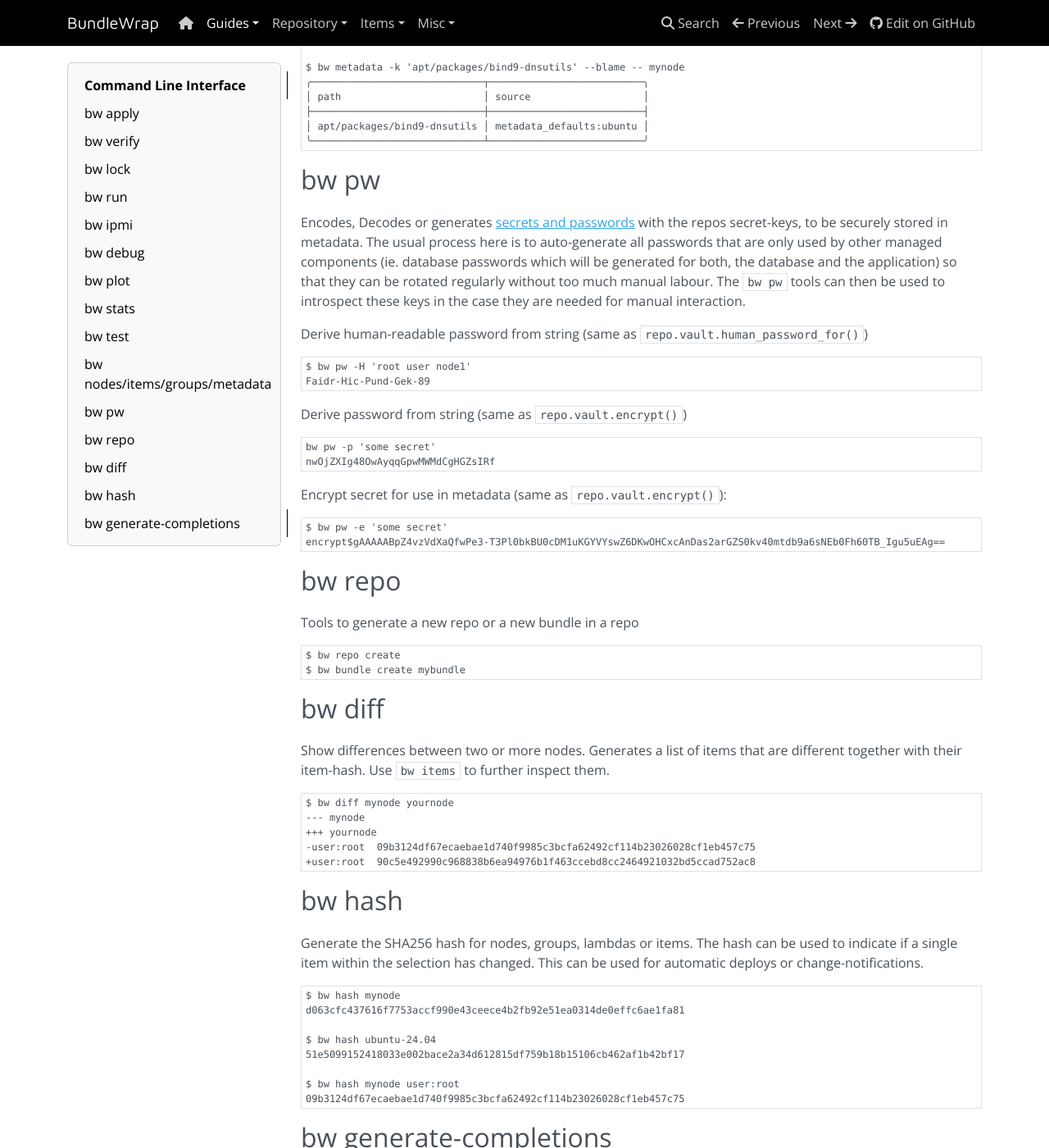
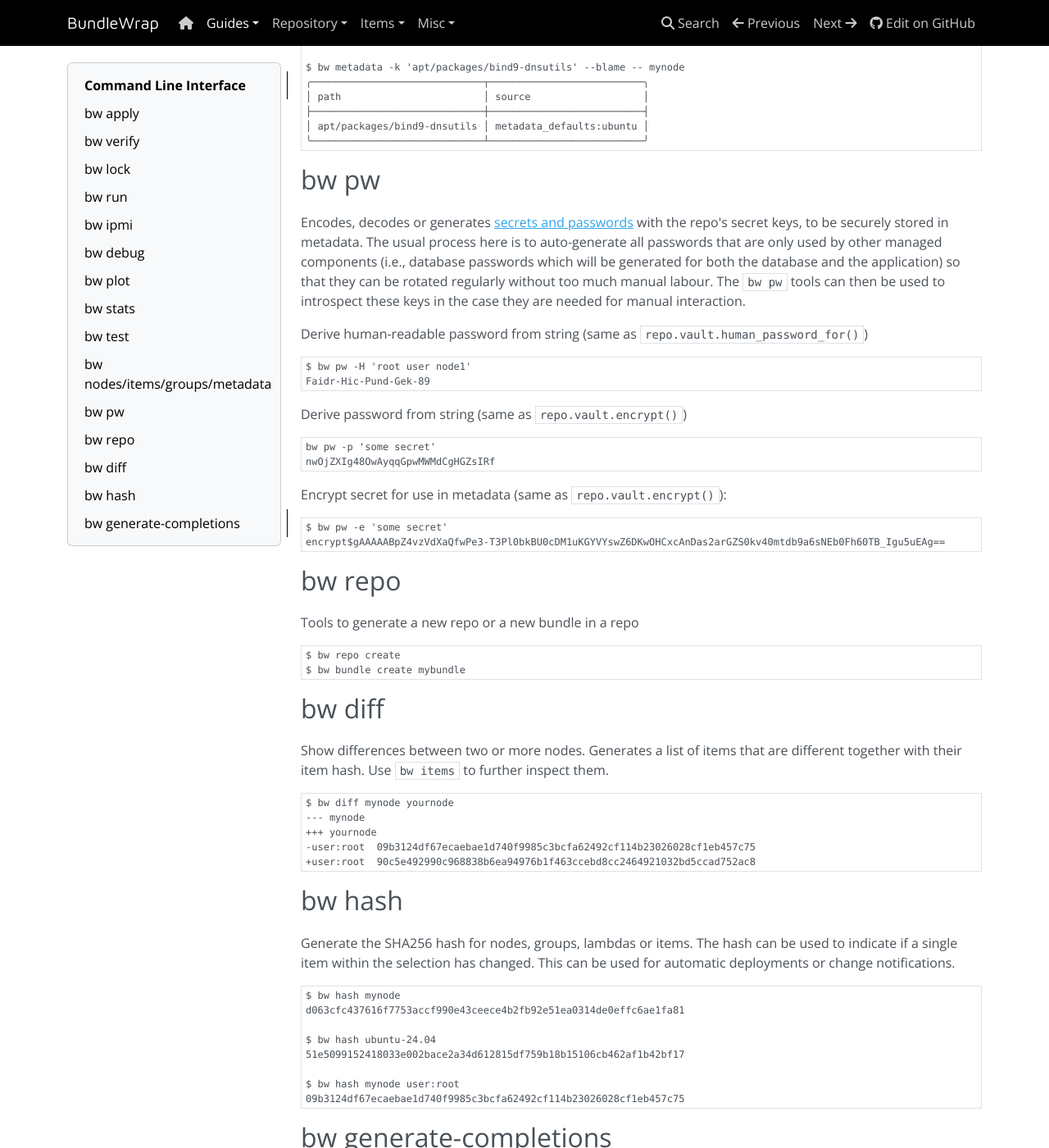
Before and after one commit to bundlewrap/bundlewrap, an MkDocs documentation site: the page built from docs/content/guide/cli.md, in a window 1280 px wide and 1400 px high, scrolled down 3844 px. Shown: the whole window at 82% size. Built offline with MkDocs 1.6.1, drawn with Linux system fonts in a browser that asks for light colours; nearby versions of some CDN libraries; some of the changed text lies outside the part shown.

````diff
--- a/docs/content/guide/cli.md
+++ b/docs/content/guide/cli.md
@@ -14,15 +14,15 @@ The most important and most used part of BundleWrap, `bw apply` will apply your
 
 ## bw verify
 
-Inspect the health or 'correctness' of a node without changing it.
+Inspect the health or "correctness" of a node without changing it.
 
 ```none
 $ bw verify mynode
-i ╭────────────────────────────────┬───────┬──────┬─────┬─────────┬────────┬──────────╮
-i │ node                           │ items │ good │ bad │ unknown │ health │ duration │
-i ├────────────────────────────────┼───────┼──────┼─────┼─────────┼────────┼──────────┤
-i │ mynode                         │   979 │  979 │   0 │       0 │ 100.0% │      15s │
-i ╰────────────────────────────────┴───────┴──────┴─────┴─────────┴────────┴──────────╯
+i ╭────────┬───────┬──────┬─────┬─────────┬────────┬──────────╮
+i │ node   │ items │ good │ bad │ unknown │ health │ duration │
+i ├────────┼───────┼──────┼─────┼─────────┼────────┼──────────┤
+i │ mynode │   979 │  979 │   0 │       0 │ 100.0% │      15s │
+i ╰────────┴───────┴──────┴─────┴─────────┴────────┴──────────╯
 ```
 
 ## bw lock
@@ -198,7 +198,7 @@ $ bw metadata -k 'apt/packages/bind9-dnsutils' --blame -- mynode
 
 ## bw pw
 
-Encodes, Decodes or generates [secrets and passwords](secrets.md) with the repos secret-keys, to be securely stored in metadata. The usual process here is to auto-generate all passwords that are only used by other managed components (ie. database passwords which will be generated for both, the database and the application) so that they can be rotated regularly without too much manual labour. The `bw pw` tools can then be used to introspect these keys in the case they are needed for manual interaction.
+Encodes, decodes or generates [secrets and passwords](secrets.md) with the repo's secret keys, to be securely stored in metadata. The usual process here is to auto-generate all passwords that are only used by other managed components (i.e., database passwords which will be generated for both the database and the application) so that they can be rotated regularly without too much manual labour. The `bw pw` tools can then be used to introspect these keys in the case they are needed for manual interaction.
 
 Derive human-readable password from string (same as `repo.vault.human_password_for()`)
 
@@ -232,7 +232,7 @@ $ bw bundle create mybundle
 
 ## bw diff
 
-Show differences between two or more nodes. Generates a list of items that are different together with their item-hash. Use `bw items` to further inspect them.
+Show differences between two or more nodes. Generates a list of items that are different together with their item hash. Use `bw items` to further inspect them.
 
 ```none
 $ bw diff mynode yournode
@@ -244,7 +244,7 @@ $ bw diff mynode yournode
 
 ## bw hash
 
-Generate the SHA256 hash for nodes, groups, lambdas or items. The hash can be used to indicate if a single item within the selection has changed. This can be used for automatic deploys or change-notifications.
+Generate the SHA256 hash for nodes, groups, lambdas or items. The hash can be used to indicate if a single item within the selection has changed. This can be used for automatic deployments or change notifications.
 
 ```none
 $ bw hash mynode
@@ -261,8 +261,7 @@ $ bw hash mynode user:root
 
 <div class="alert alert-info">Needs <a href="https://kislyuk.github.io/argcomplete/">argcomplete</a> to be manually installed.</div>
 
-This subcommand is meant to be used with [argcomplete](https://kislyuk.github.io/argcomplete/). When argcomplete is installed and activated, it is activated by the bw main command
-and shows tab-completions for all subcommands and arguments.
+This subcommand is meant to be used with [argcomplete](https://kislyuk.github.io/argcomplete/). When argcomplete is installed and activated, it is activated by the bw main command and shows tab completions for all subcommands and arguments.
 
 ```none
 $ bw apply <TAB><TAB>
@@ -277,13 +276,12 @@ diff                      -- Show differences between nodes
 …
 ```
 
-To also get auto-complete options for node- and group-names, `bw generate-completions` needs to be run regularly. It generates
-a list of available targets for bw-operations and offers them for completion:
+To also get auto-complete options for node  and group names, `bw generate-completions` needs to be run regularly. It generates a list of available targets for bw-operations and offers them for completion:
 
 ```none
 $ bw apply location.<TAB><TAB>
-location.node-1                                                location.node-2
-location.node-3                                                location.node-4
+location.node-1      location.node-2
+location.node-3      location.node-4
 location.node-group
 …
 ```
````
